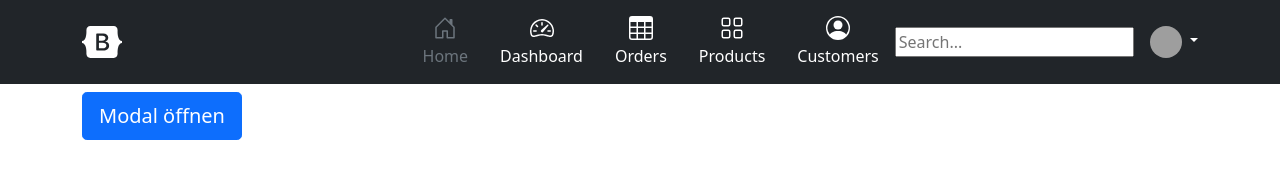
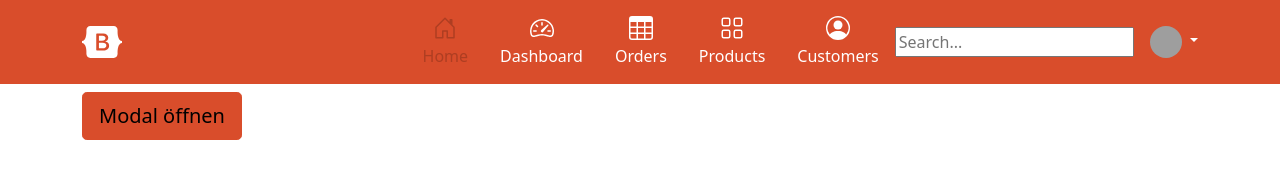
Before and after one commit to norman-albusberger/Bootstrap-5-Webpack-Boilerplate, a website built with webpack: page src/index.html in a window 1280 px wide. Built offline with nearby package versions, Linux system fonts and the light colour scheme; grey boxes are pictures that could not be loaded.

```diff
--- a/package.json
+++ b/package.json
@@ -37,7 +37,6 @@
     "webpack": "^5.30.0",
     "webpack-cli": "^4.6.0",
     "webpack-dev-server": "^3.11.2",
-    "webpack-manifest-plugin": "^3.1.1",
-    "webpack-nano": "^1.1.1"
+    "webpack-manifest-plugin": "^3.1.1"
   }
 }
--- a/src/index.html
+++ b/src/index.html
@@ -47,7 +47,7 @@
       </div>
   </div>
 
-  <header class="px-3 py-2 bg-dark text-white mb-2">
+  <header class="px-3 py-2 bg-primary text-white mb-2">
       <div class="container">
           <div class="d-flex flex-wrap align-items-center justify-content-center justify-content-lg-start">
               <a href="/" class="d-flex align-items-center my-2 my-lg-0 me-lg-auto text-white text-decoration-none">
--- a/src/scss/_custom-variables.scss
+++ b/src/scss/_custom-variables.scss
@@ -1,5 +1,8 @@
+@import "~bootstrap/scss/functions";
 /*
 $border-radius: .1rem;
 $border-radius-sm: 0.1rem;
 $border-radius-lg:0.1rem;
 */
+$primary: #d94d2b;
+$secondary: shade-color($primary,20);
--- a/src/scss/index.scss
+++ b/src/scss/index.scss
@@ -15,6 +15,8 @@
 @import "~bootstrap/scss/variables";
 @import "~bootstrap/scss/mixins";
 @import "~bootstrap/scss/utilities";
+
+
 
 // Layout & components
 @import "~bootstrap/scss/root";
```
Also changed, not shown: src/scss/_custom.scss (line endings or trailing spaces).
